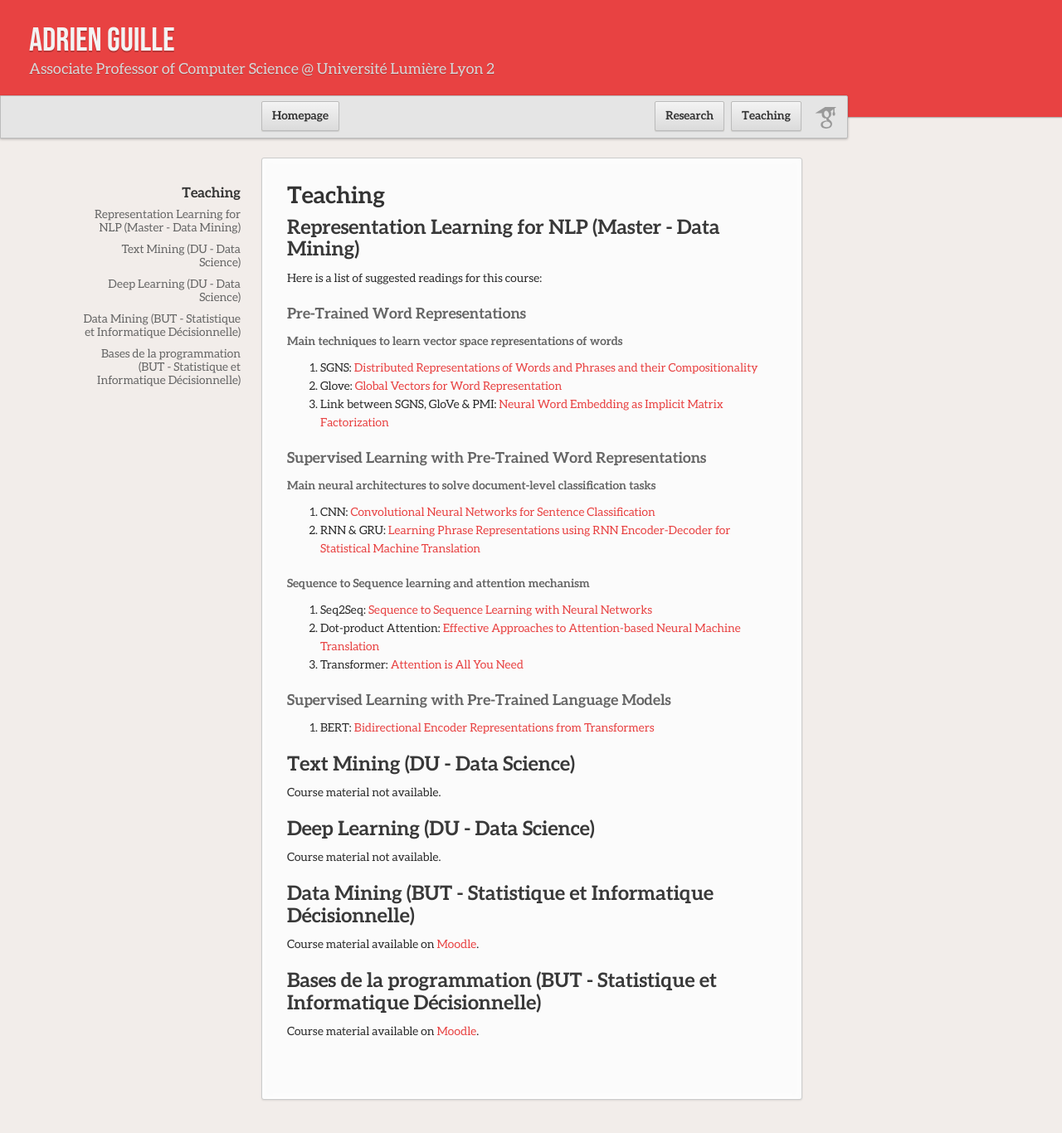
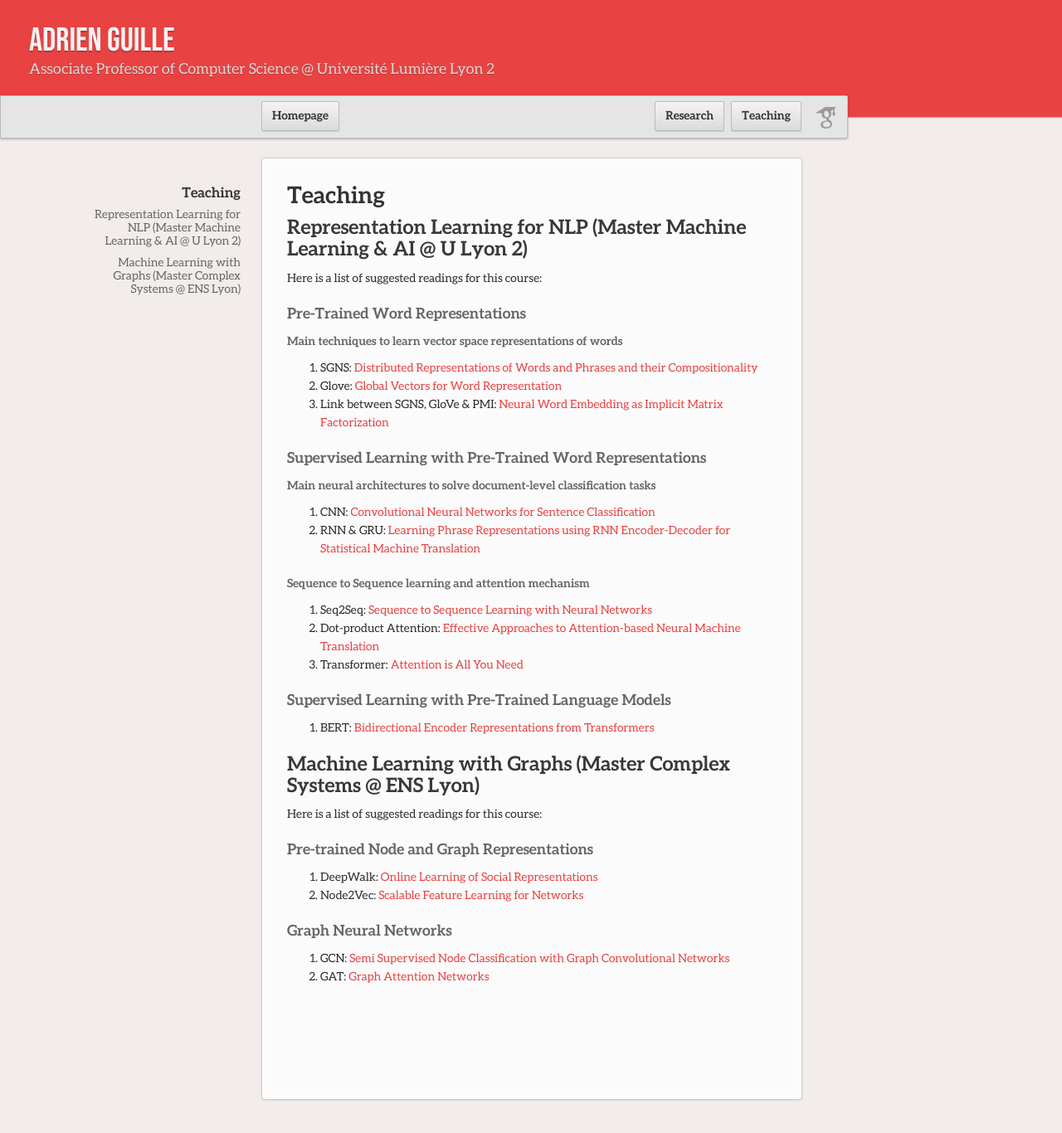
Before and after one commit to AdrienGuille/adrienguille.github.io, a Jekyll site: the page built from teaching.md, in a window 1280 px wide and 1366 px high. Shown: the whole window at 83% size. Built offline with Jekyll 4.4.1, drawn with Linux system fonts in a browser that asks for light colours; our own code applies the rules of GitHub Pages for plain Markdown files.

Commit message:
Update teaching.md

```diff
--- a/teaching.md
+++ b/teaching.md
@@ -1,6 +1,6 @@
 # Teaching
 
-## Representation Learning for NLP (Master - Data Mining)
+## Representation Learning for NLP (Master Machine Learning & AI @ U Lyon 2)
 
 Here is a list of suggested readings for this course:
 
@@ -29,18 +29,16 @@ Here is a list of suggested readings for this course:
 
 - BERT: [Bidirectional Encoder Representations from Transformers](https://arxiv.org/pdf/1810.04805.pdf)
 
-## Text Mining (DU - Data Science)
+## Machine Learning with Graphs (Master Complex Systems @ ENS Lyon)
 
-Course material not available.
+Here is a list of suggested readings for this course:
 
-## Deep Learning (DU - Data Science)
+### Pre-trained Node and Graph Representations
 
-Course material not available.
+- DeepWalk: [Online Learning of Social Representations](https://arxiv.org/pdf/1403.6652)
+- Node2Vec: [Scalable Feature Learning for Networks](https://cs.stanford.edu/~jure/pubs/node2vec-kdd16.pdf)
 
-## Data Mining (BUT - Statistique et Informatique Décisionnelle)
+### Graph Neural Networks
 
-Course material available on [Moodle](https://moodle.univ-lyon2.fr).
-
-## Bases de la programmation (BUT - Statistique et Informatique Décisionnelle)
-
-Course material available on [Moodle](https://moodle.univ-lyon2.fr).
+- GCN: [Semi Supervised Node Classification with Graph Convolutional Networks](https://arxiv.org/pdf/1609.02907.pdf)
+- GAT: [Graph Attention Networks](https://arxiv.org/pdf/1710.10903.pdf)
```
